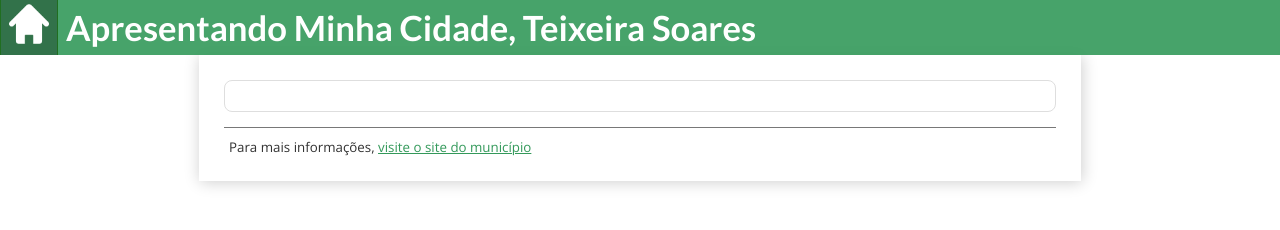
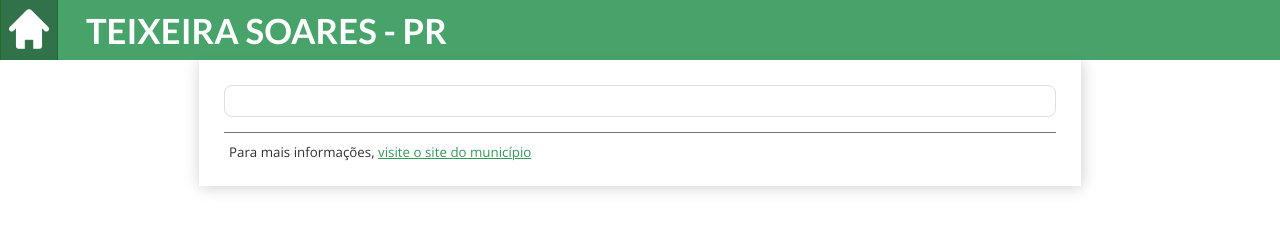
Before and after one commit to CaduVarela/TeixeiraSoares, a plain HTML site: page modelo.html in a window 1280 px wide. Drawn offline with nearby package versions, Linux system fonts and the light colour scheme.

Commit message:
Update modelo.html

```diff
--- a/modelo.html
+++ b/modelo.html
@@ -14,10 +14,10 @@
                 <tr>
                     <td id="botaoHome">
                         <a href="./index.html" title="Voltar para a página central">
-                            <img src="./img/home.png" alt="home" width="40px">
+                            <img src="./img/home.png" alt="home" width="40px" style="padding-top: 5px;">
                         </a>
                     </td>
-                    <td>Apresentando Minha Cidade, Teixeira Soares</td>
+                    <td id="header-frase">TEIXEIRA SOARES - PR</td>
                 </tr>
             </table>
         </header>
```
